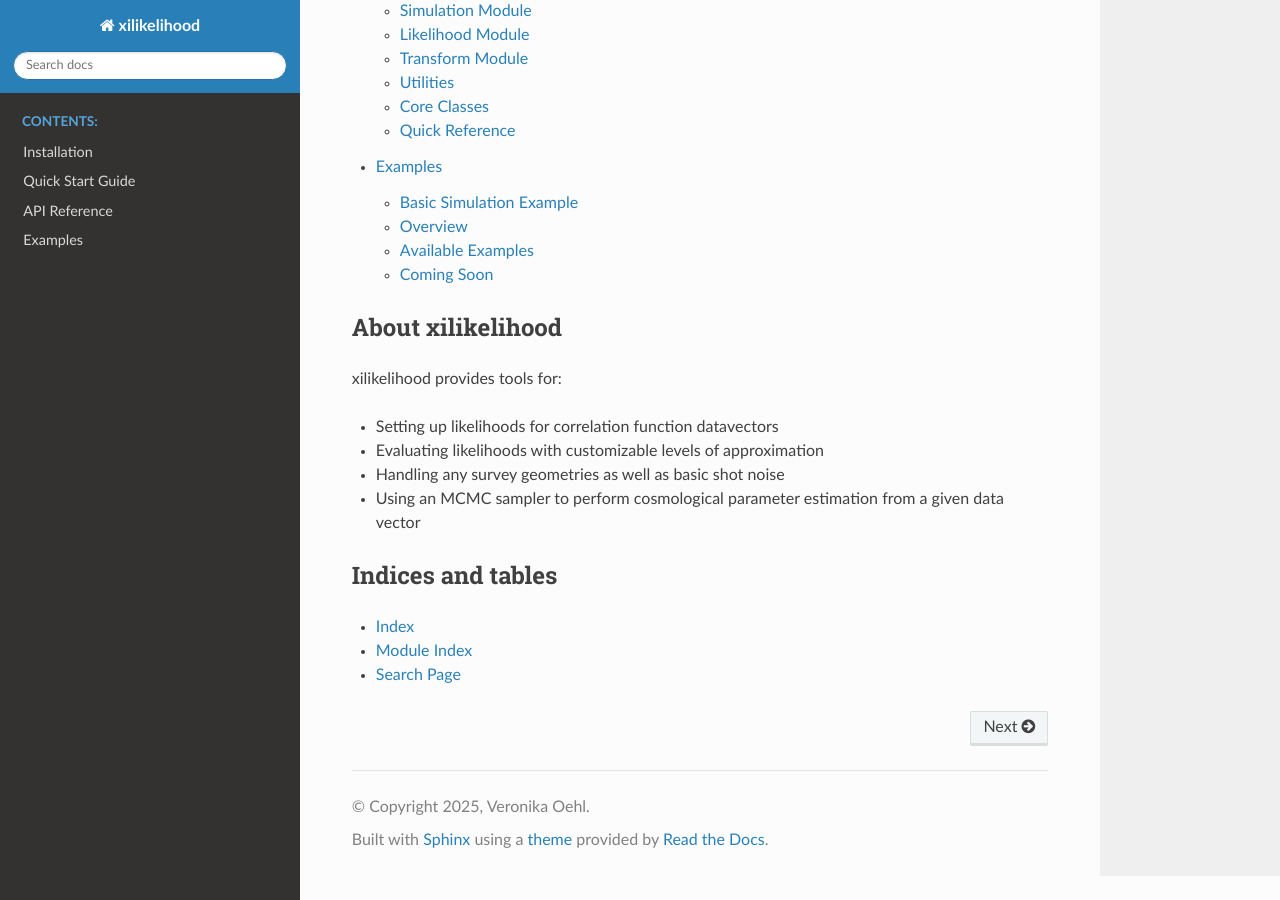
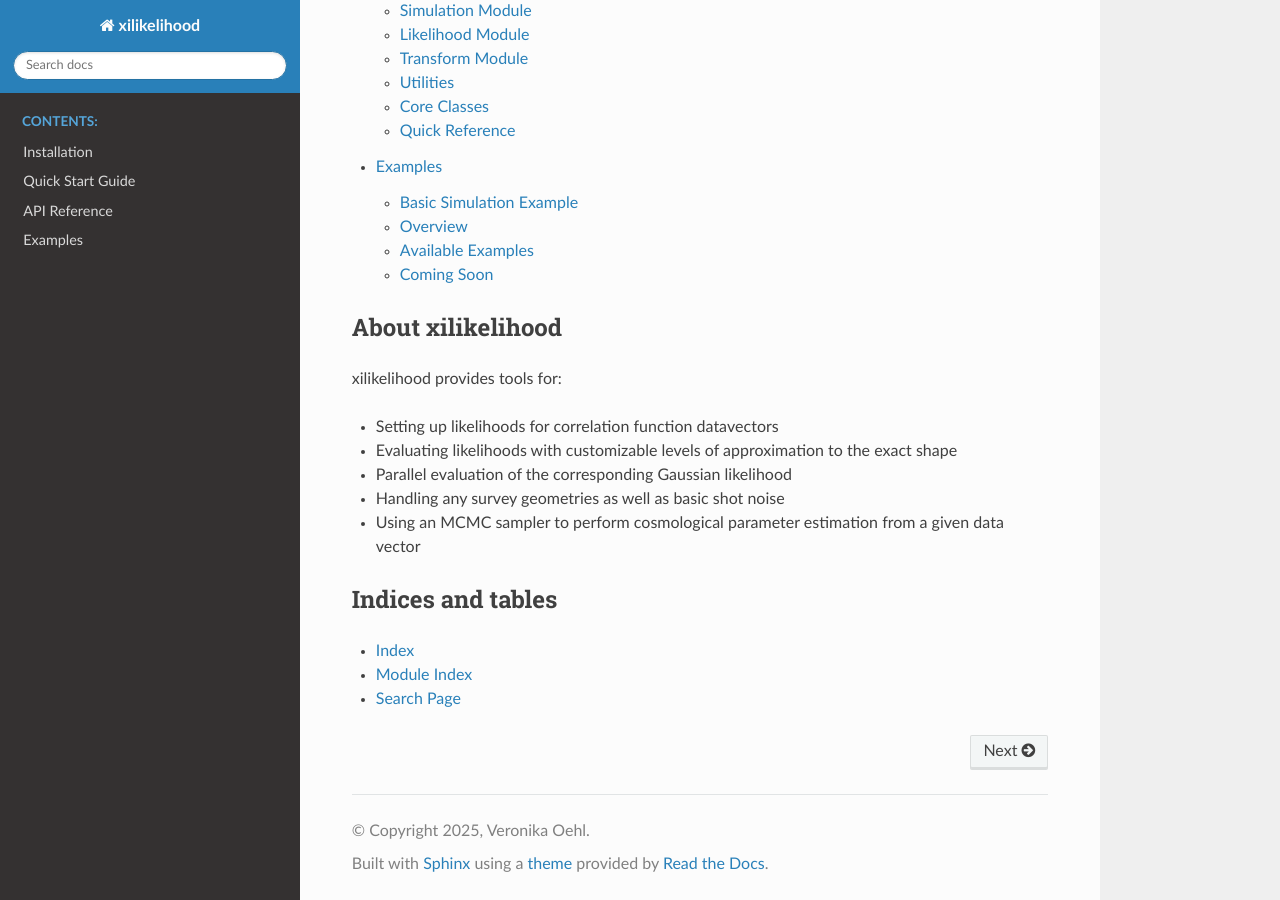
Before and after one commit to voehl12/xilikelihood, a Sphinx documentation site: the page built from docs/index.md, in a window 1280 px wide and 900 px high, scrolled down 605 px. Built offline with Sphinx 7.4.7 and the Read the Docs theme 3.1.0, drawn with Linux system fonts in a browser that asks for light colours.

Commit message:
update about section

```diff
--- a/docs/index.md
+++ b/docs/index.md
@@ -17,7 +17,8 @@ examples/index
 xilikelihood provides tools for:
 
 - Setting up likelihoods for correlation function datavectors
-- Evaluating likelihoods with customizable levels of approximation
+- Evaluating likelihoods with customizable levels of approximation to the exact shape
+- Parallel evaluation of the corresponding Gaussian likelihood
 - Handling any survey geometries as well as basic shot noise
 - Using an MCMC sampler to perform cosmological parameter estimation from a given data vector
 
```
